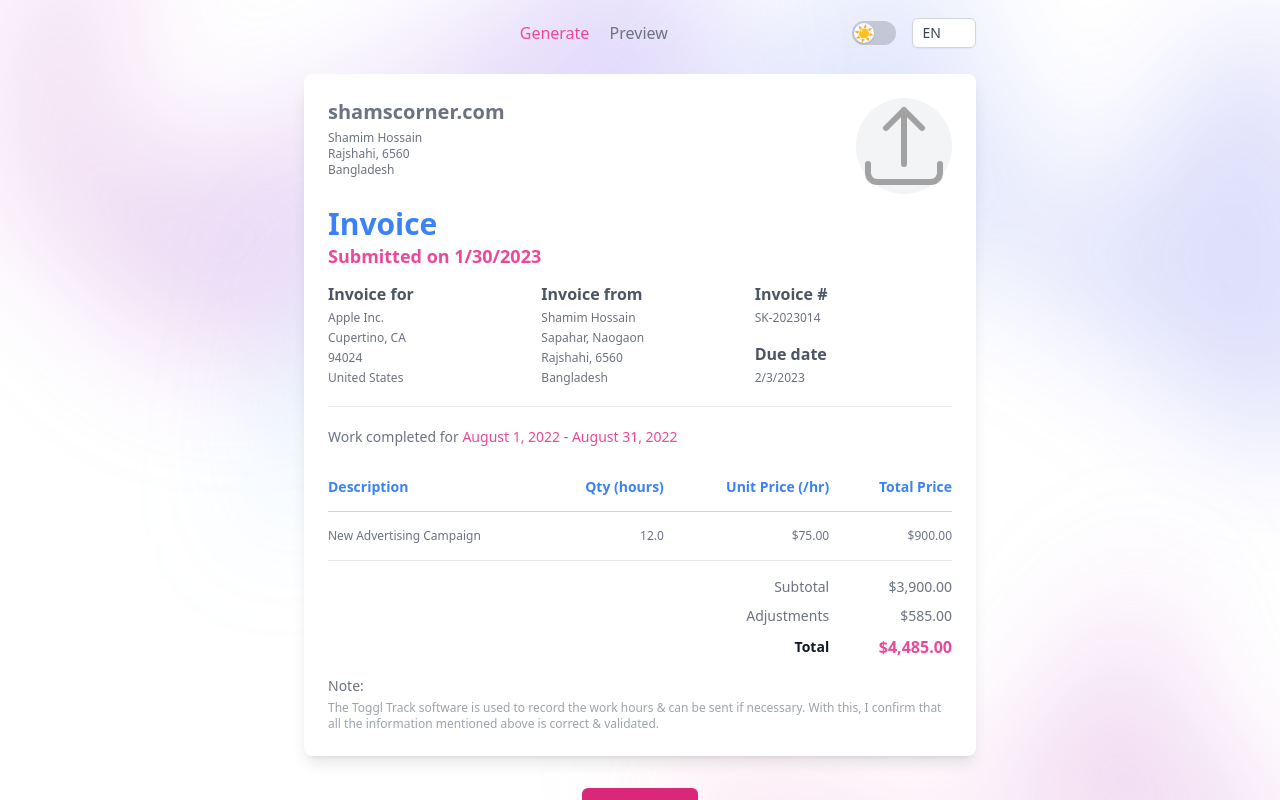
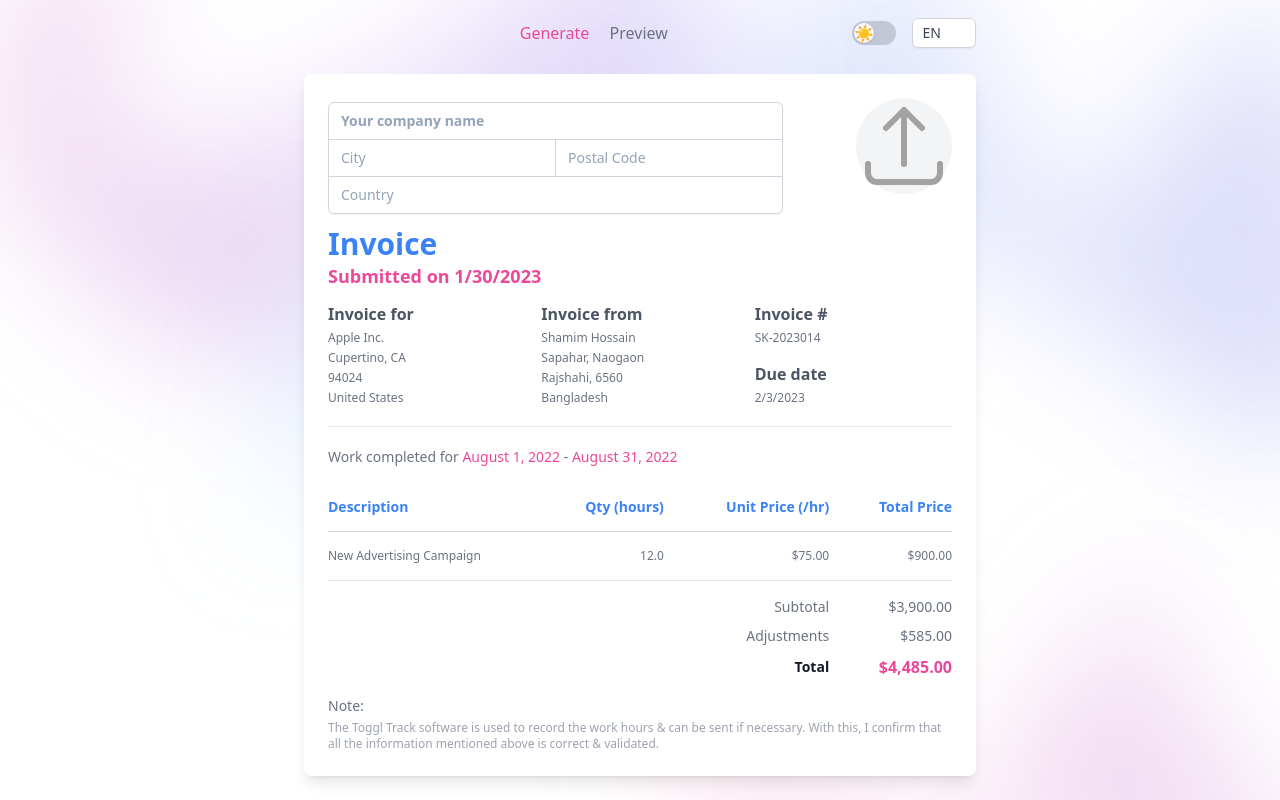
Before and after one commit to shamscorner/oinvogenny, a SvelteKit app: page /generate in a window 1280 px wide. Shown: the top 800 px of the page. Built offline with nearby package versions, Linux system fonts and the light colour scheme; some icons are missing.

Commit message:
chore: add your company related information

```diff
--- a/package.json
+++ b/package.json
@@ -20,6 +20,7 @@
 		"@playwright/test": "^1.28.1",
 		"@sveltejs/adapter-auto": "^2.0.0",
 		"@sveltejs/kit": "^1.5.0",
+		"@tailwindcss/forms": "^0.5.3",
 		"@typescript-eslint/eslint-plugin": "^5.45.0",
 		"@typescript-eslint/parser": "^5.45.0",
 		"autoprefixer": "^10.4.13",
--- a/src/app.css
+++ b/src/app.css
@@ -6,4 +6,8 @@
 	a {
 		@apply rounded focus:outline-none focus-visible:ring-2 focus-visible:ring-pink-400;
 	}
+
+	input[type='text'] {
+		@apply relative block w-full border-gray-300 bg-transparent placeholder-slate-400 focus:z-10 focus:border-pink-500 focus:ring-pink-500 dark:border-gray-600 sm:text-sm;
+	}
 }
--- a/src/locales/bn.json
+++ b/src/locales/bn.json
@@ -24,5 +24,14 @@
 	"table.body.adjustments": "অন্যান্য",
 	"table.body.total": "সর্বমোট",
 	"print": "প্রিন্ট করুন",
-	"edit": "এডিট করুন"
+	"edit": "এডিট করুন",
+
+	"form.your-company-info": "তোমার কোম্পানি তথ্য",
+	"form.your-company-name": "তোমার কোম্পানি নাম",
+	"form.your-company-city": "শহর",
+	"form.your-company-city.sr-only": "তোমার কোম্পানি শহর",
+	"form.your-company-postal-code": "পোস্টাল কোড",
+	"form.your-company-postal-code.sr-only": "তোমার কোম্পানি পোস্টাল কোড",
+	"form.your-company-country": "দেশ",
+	"form.your-company-country.sr-only": "তোমার দেশ এর নাম"
 }
--- a/src/locales/en.json
+++ b/src/locales/en.json
@@ -24,5 +24,14 @@
 	"table.body.adjustments": "Adjustments",
 	"table.body.total": "Total",
 	"print": "Print",
-	"edit": "Edit"
+	"edit": "Edit",
+
+	"form.your-company-info": "Your company information",
+	"form.your-company-name": "Your company name",
+	"form.your-company-city": "City",
+	"form.your-company-city.sr-only": "Your company city",
+	"form.your-company-postal-code": "Postal Code",
+	"form.your-company-postal-code.sr-only": "Your company Postal Code",
+	"form.your-company-country": "Country",
+	"form.your-company-country.sr-only": "Your country of origin"
 }
--- a/src/routes/generate/+page.svelte
+++ b/src/routes/generate/+page.svelte
@@ -21,12 +21,71 @@
 
 <InvoiceSkeleton>
 	<svelte:fragment slot="company-info">
-		<p class="mb-1 text-xl font-semibold">
-			shamscorner.com
-		</p>
-		<p>Shamim Hossain</p>
-		<p>Rajshahi, 6560</p>
-		<p>Bangladesh</p>
+		<fieldset>
+			<legend class="sr-only">
+				{$t('form.your-company-name')}
+			</legend>
+			<div
+				class="mt-1 -space-y-px rounded-md bg-white dark:bg-gray-800 shadow-sm"
+			>
+				<div>
+					<label for="company-name" class="sr-only">
+						{$t('form.your-company-name')}
+					</label>
+					<input
+						type="text"
+						name="company-name"
+						id="company-name"
+						class="rounded-none rounded-t-md font-semibold"
+						placeholder={$t('form.your-company-name')}
+						autocomplete="organization"
+					/>
+				</div>
+				<div class="flex -space-x-px">
+					<div class="w-1/2 min-w-0 flex-1">
+						<label for="company-city" class="sr-only">
+							{$t('form.your-company-city.sr-only')}
+						</label>
+						<input
+							type="text"
+							name="company-city"
+							placeholder={$t('form.your-company-city')}
+							autocomplete="street-address"
+						/>
+					</div>
+					<div class="min-w-0 flex-1">
+						<label
+							for="company-postal-code"
+							class="sr-only"
+						>
+							{$t('form.your-company-postal-code.sr-only')}
+						</label>
+						<input
+							type="text"
+							name="company-postal-code"
+							id="company-postal-code"
+							placeholder={$t(
+								'form.your-company-postal-code'
+							)}
+							autocomplete="postal-code"
+						/>
+					</div>
+				</div>
+				<div>
+					<label for="card-number" class="sr-only">
+						{$t('form.your-company-country.sr-only')}
+					</label>
+					<input
+						type="text"
+						name="card-number"
+						id="card-number"
+						class="rounded-none rounded-b-md"
+						placeholder={$t('form.your-company-country')}
+						autocomplete="country-name"
+					/>
+				</div>
+			</div>
+		</fieldset>
 	</svelte:fragment>
 
 	<svelte:fragment slot="submitted-on">
--- a/tailwind.config.cjs
+++ b/tailwind.config.cjs
@@ -9,5 +9,5 @@ module.exports = {
 			}
 		}
 	},
-	plugins: []
+	plugins: [require('@tailwindcss/forms')]
 };
```
Also changed, not shown: 1 other file (tests, documents, lock files or other folders).
